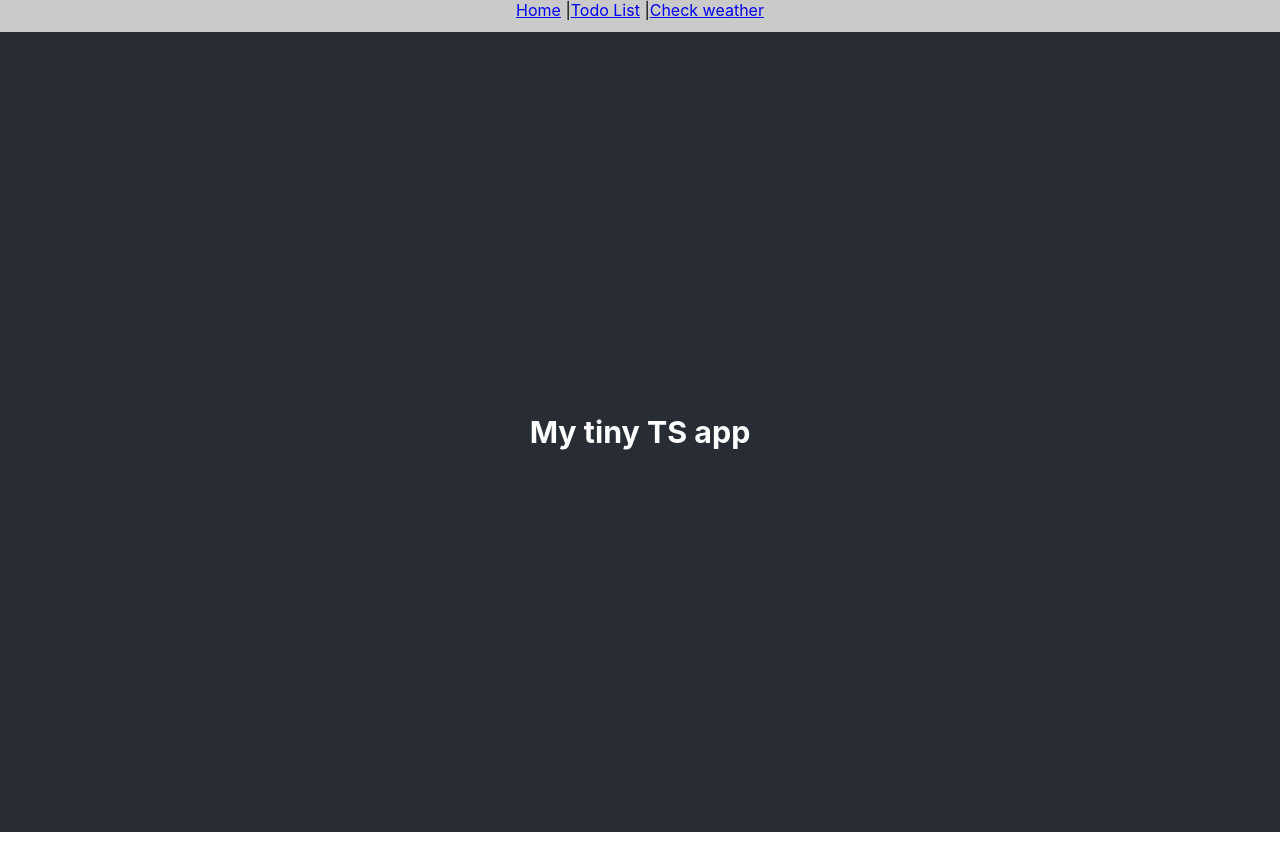
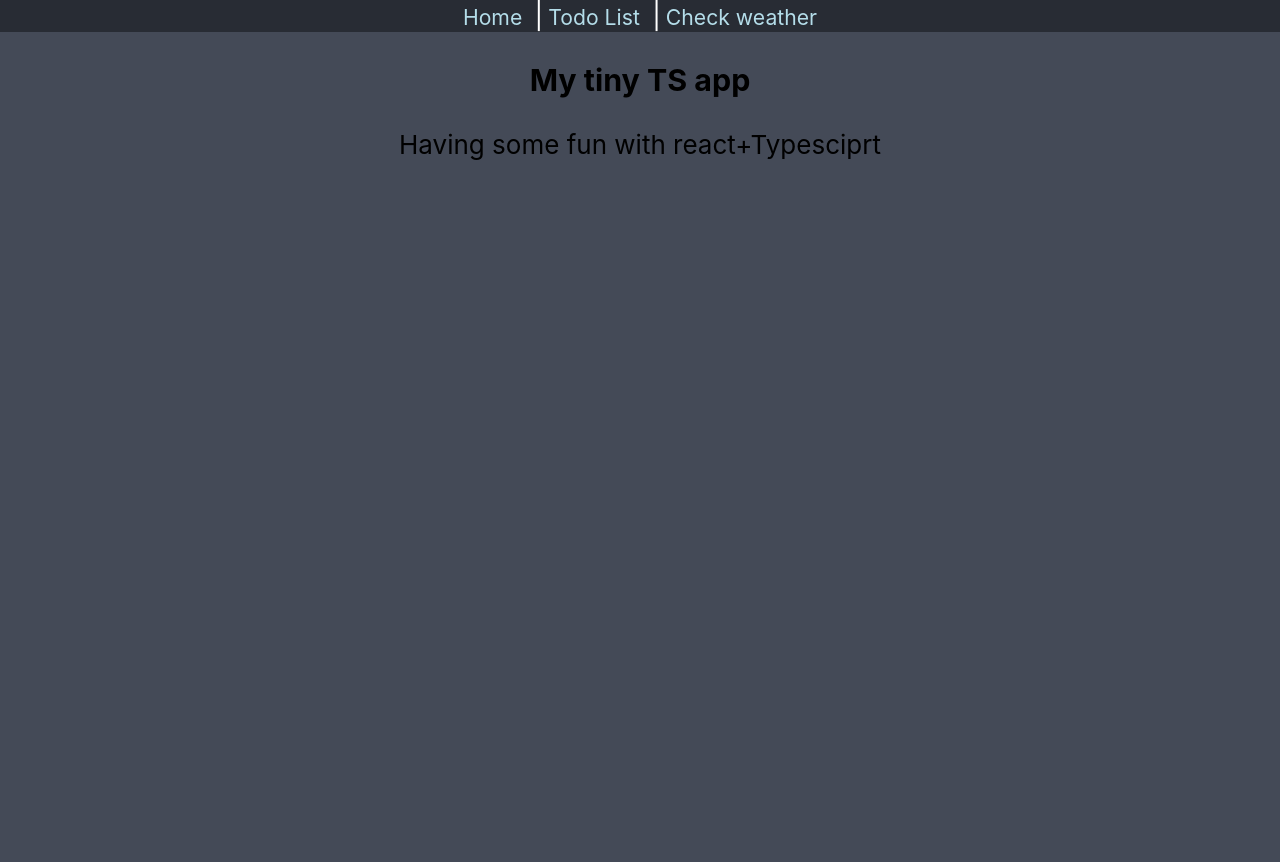
Before and after one commit to yoni-g/todos-typescript-learn, a React (Create React App) app: page /#/ in a window 1280 px wide. Before the commit the page ends 832 px from the top, so only its background shows below. Built offline with nearby package versions, Linux system fonts and the light colour scheme.

Commit message:
fixed much UI issues added Home cont. fixed Title comp. css some refuctor

```diff
--- a/src/App.css
+++ b/src/App.css
@@ -1,5 +1,7 @@
 .App {
+  font-size: calc(10px + 2vmin);
   text-align: center;
+  background-color: #444a57;
 }
 
 .App-logo {
@@ -15,15 +17,18 @@
 
 .App-header {
   background-color: #282c34;
-  min-height: 100vh;
+  /* min-height: 100vh; */
   display: flex;
-  flex-direction: column;
-  align-items: center;
   justify-content: center;
   font-size: calc(10px + 2vmin);
   color: white;
 }
-
+.App-body{
+  flex-direction: column;
+  /* background-color: #282c34; */
+  align-items: center;
+  height: 100vh;
+}
 .App-link {
   color: #61dafb;
 }
@@ -52,8 +57,8 @@
   width: 19rem;
 }
 .HeaderContainer{
-  position: fixed;
-  top: 10px;
+  /* position: fixed;
+  top: 10px; */
 }
 p.FieldLabel{
   text-align-last: left;
@@ -65,5 +70,11 @@ p.FieldLabel{
 }
 .App-nav{
   height: 32px;
-  background-color: #cacaca;
+  /* background-color: #cacaca; */
 }
+.App-nav>a{
+  text-decoration-line: none;
+  color: #b4dde9;
+  font-size: calc(10px + 1.4vmin);
+  padding: 5px;
+}
--- a/src/App.tsx
+++ b/src/App.tsx
@@ -8,6 +8,7 @@ import { HashRouter as Router, Route } from 'react-router-dom';
 import './App.css';
 import TodoPage from './pages/TodoContainer';
 import Navbar from './components/Navbar/Navbar';
+import HomePage from './pages/HomeContainer';
 
 // const title: string = 'My Todos'
 
@@ -18,18 +19,18 @@ import Navbar from './components/Navbar/Navbar';
 
 export default class App extends React.Component<{}, {}> {
 
-  appTitle: string = 'My tiny TS app'
-
   render(){
     return (
       <Router>
         <div className="App">
-          <Navbar />
           <header className="App-header">
-              <Route exact path="/" render={() => <h3>{this.appTitle}</h3> }/>
-              <Route exact path="/todos" component={TodoPage} />
-              <Route exact path="/weather" component={() => <h3>{"We are working on it 👨‍💻"}</h3> } />
+            <Navbar />
           </header>
+          <div className="App-body">
+              <Route exact path="/" component={HomePage} />
+              <Route path="/todos" component={TodoPage} />
+              <Route path="/weather" component={() => <h3>{"We are working on it 👨‍💻"}</h3>} />
+          </div>
         </div>
       </Router>
     );
--- a/src/components/Title/Title.tsx
+++ b/src/components/Title/Title.tsx
@@ -5,7 +5,7 @@ interface Props {
 }
 
 const Title: React.FunctionComponent<Props> = (props) => {
-  return <h1>{props.title}</h1>;
+  return <h3>{props.title}</h3>;
 };
 
 export default Title;
--- /dev/null
+++ b/src/pages/HomeContainer.tsx
@@ -0,0 +1,16 @@
+import React from "react";
+import Title from "../components/Title/Title";
+
+export default class HomePage extends React.Component<{}, {}> {
+
+    homeTitle: string = 'My tiny TS app'
+
+    render(){
+        return (
+            <>
+                <Title title={this.homeTitle} />
+                <p>{"Having some fun with react+Typesciprt"}</p>
+            </>
+        )
+    }
+}
```
